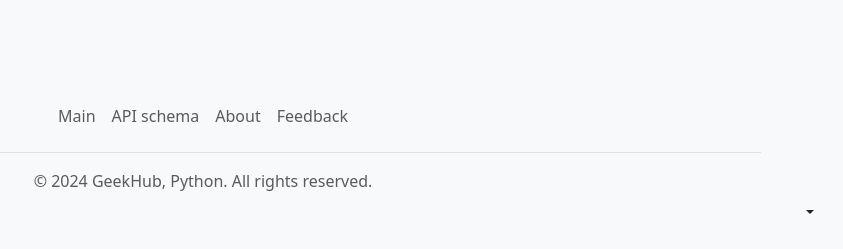
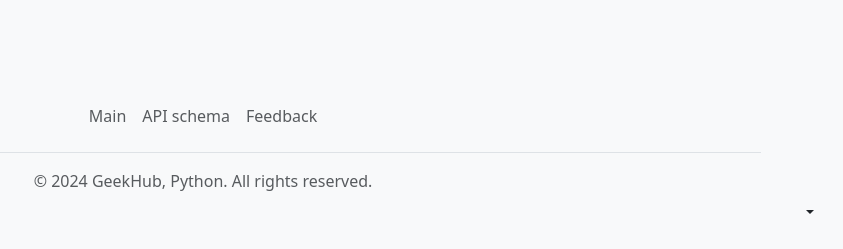
Before and after one commit to vkovalchuk-91/checker, a Django app: page / in a window 1280 px wide. Shown: the part 551-800 px from the top of the page, without its empty margins (437-1280 px from the left). Run offline with Django 5.2, Linux system fonts and the light colour scheme; parts of the project's set-up code (start-up, migrations or seed data) failed here and were passed over; some libraries are stand-ins or nearby versions.

Commit message:
UI delete "About"

```diff
--- a/templates/fragments/footer.html
+++ b/templates/fragments/footer.html
@@ -5,7 +5,6 @@
         <ul class="nav justify-content-center border-bottom pb-3 mb-3">
             <li class="nav-item"><a href="/" class="nav-link px-2 text-body-secondary">{% translate "Main" %}</a></li>
             <li class="nav-item"><a href="{% url 'schema' %}" class="nav-link px-2 text-body-secondary">API {% translate "schema " %}</a></li>
-            <li class="nav-item"><a href="#" class="nav-link px-2 text-body-secondary">{% translate "About" %}</a></li>
             <li class="nav-item"><a href="/feedback/" class="nav-link px-2 text-body-secondary">Feedback</a></li>
         </ul>
         <p class="text-center text-body-secondary">© 2024 GeekHub, Python. All rights reserved.</p>
```
